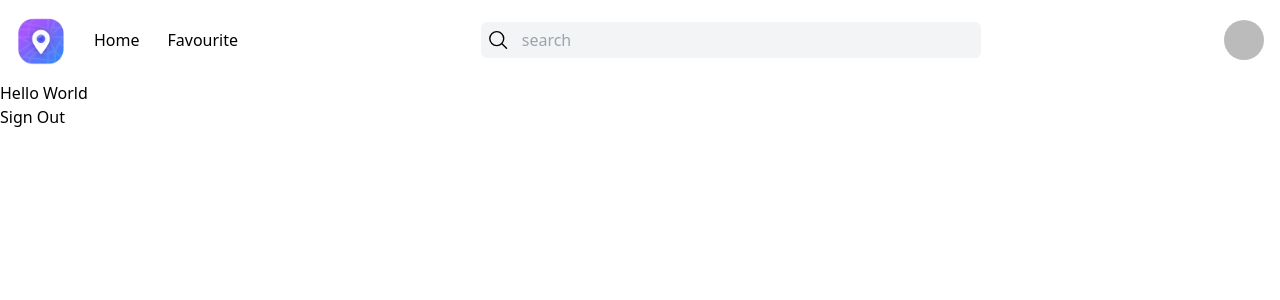
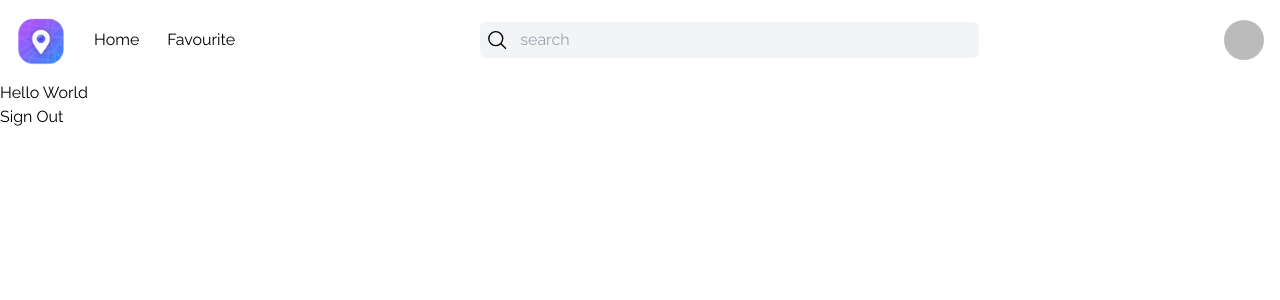
Before and after one commit to Chumani-Lalasa/Google-Map-Place, a Next.js app: page / in a window 1280 px wide. Shown: the top 300 px of the page. Built offline with nearby package versions, Linux system fonts and the light colour scheme; no server answers; sample sign-in values are in the browser's storage.

Commit message:
added google font

```diff
--- a/app/layout.js
+++ b/app/layout.js
@@ -1,28 +1,30 @@
-import { Geist, Geist_Mono } from "next/font/google";
+import { Geist, Geist_Mono, Raleway } from "next/font/google";
 import "./globals.css";
 import Provider from "./Provider";
 import HeaderNavBar from "@/components/HeaderNavBar";
 
-const geistSans = Geist({
-  variable: "--font-geist-sans",
-  subsets: ["latin"],
-});
+// const geistSans = Geist({
+//   variable: "--font-geist-sans",
+//   subsets: ["latin"],
+// });
 
-const geistMono = Geist_Mono({
-  variable: "--font-geist-mono",
-  subsets: ["latin"],
-});
+// const geistMono = Geist_Mono({
+//   variable: "--font-geist-mono",
+//   subsets: ["latin"],
+// });
 
-export const metadata = {
-  title: "Create Next App",
-  description: "Generated by create next app",
-};
+// export const metadata = {
+//   title: "Create Next App",
+//   description: "Generated by create next app",
+// };
+
+const raleway = Raleway({subsets: ['latin']});
 
 export default function RootLayout({ children }) {
   return (
     <html lang="en">
       <body
-        className={`${geistSans.variable} ${geistMono.variable} antialiased`}
+        className={raleway.className}
       >
         <Provider>
           <HeaderNavBar />
```
